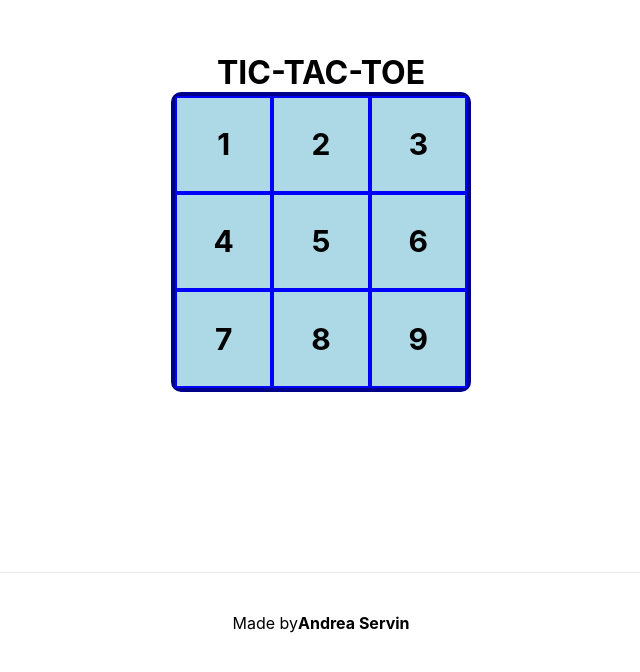
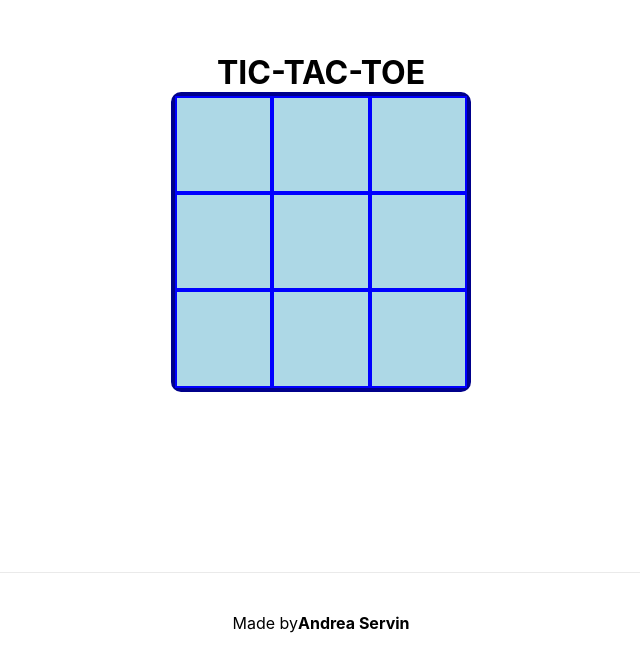
Before and after one commit to andrea-servin/tic-tac-toe, a Next.js app: page / in a window 1280 px wide. Shown: the part 128-800 px from the top of the page, without its empty margins (319-959 px from the left). Built offline with nearby package versions, Linux system fonts and the light colour scheme.

Commit message:
Create states on Board

```diff
--- a/components/Board.jsx
+++ b/components/Board.jsx
@@ -3,25 +3,20 @@
 
 const style = {
     border: "4px solid darkblue",
-borderRadius: "10px",
-width: "300px",
-height: "300px",
-display: "grid",
-gridTemplate: "repeat(3, 1fr) / repeat(3, 1fr)"
+    borderRadius: "10px",
+    width: "300px",
+    height: "300px",
+    display: "grid",
+    gridTemplate: "repeat(3, 1fr) / repeat(3, 1fr)"
 }
 
 const Board = ({ squares, onClick }) => {
     return (
         <div style={style}>
-            <Square value="1" onClick={onClick} />
-            <Square value="2" onClick={onClick} />
-            <Square value="3" onClick={onClick} />
-            <Square value="4" onClick={onClick} />
-            <Square value="5" onClick={onClick} />
-            <Square value="6" onClick={onClick} />
-            <Square value="7" onClick={onClick} />
-            <Square value="8" onClick={onClick} />
-            <Square value="9" onClick={onClick} />
+            {squares.map((square, i) => {
+                return <Square key={i} value={square} onClick={() => onClick(i)} />
+            })
+            }
         </div>
     )
 }
--- a/components/Game.jsx
+++ b/components/Game.jsx
@@ -1,7 +1,12 @@
-import React from 'react'
+import React, { useState } from 'react'
+import calculateWinner from '../utils/calculateWinner'
 import Board from './Board'
 
 const Game = () => {
+
+    const [board, setboard] = useState(Array(9).fill(null))
+    const [nextX, setnextX] = useState(true)
+    const winner = calculateWinner(board)
 
     const handleClick = () => {
 
@@ -16,7 +21,7 @@
     }
 
     return (
-            <Board onClick={handleClick} />
+            <Board squares={board} onClick={handleClick} />
     )
 }
 
```
